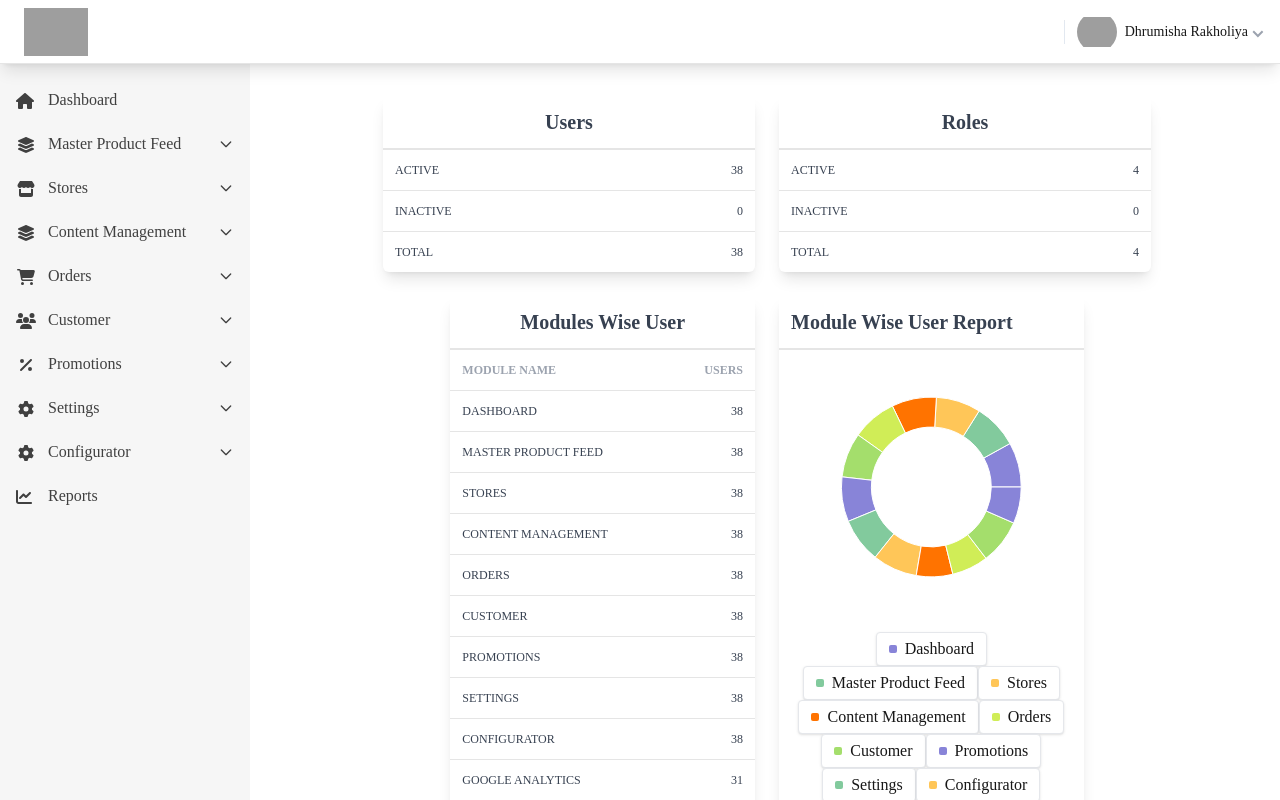
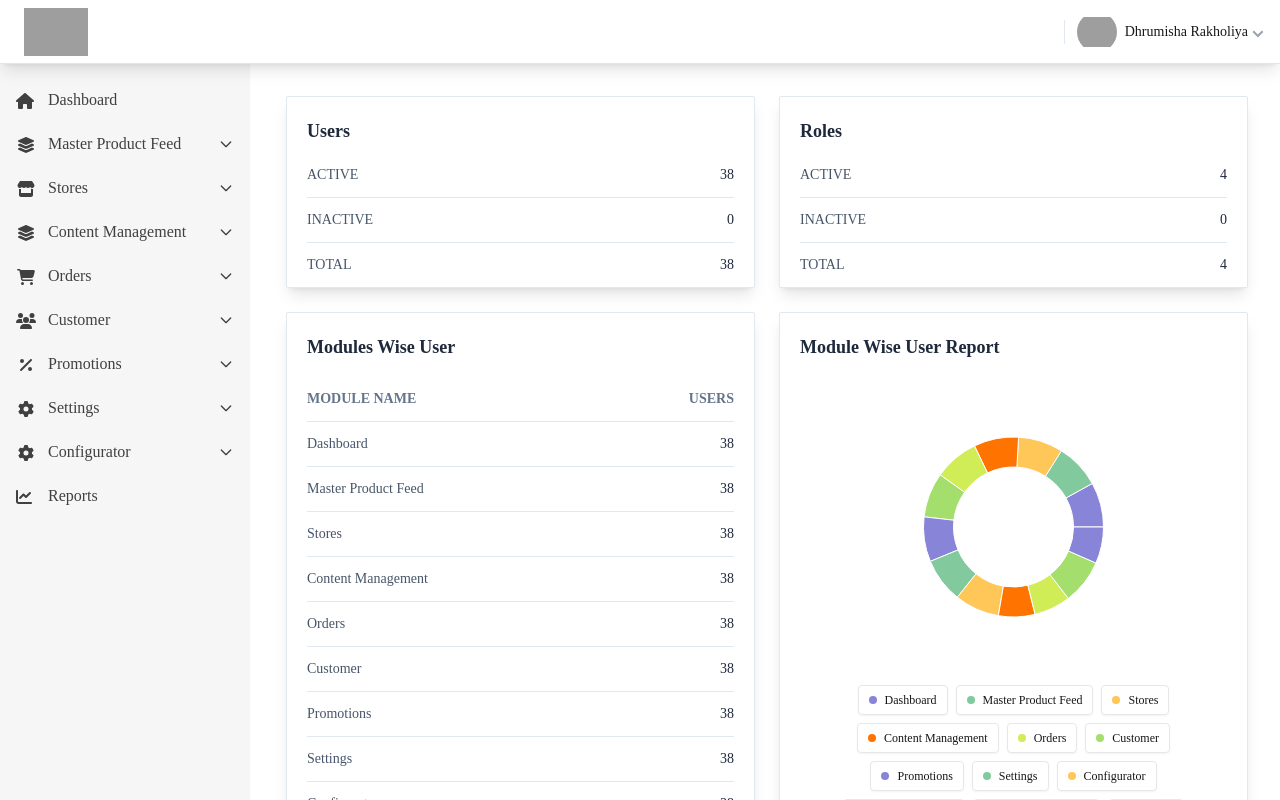
Before and after one commit to Kishan-Vadaliya/LanoRevAmp, a Next.js app in the folder frontend/: page /admin/settings/dashboard in a window 1280 px wide. Built offline with nearby package versions, Linux system fonts and the light colour scheme; grey boxes are pictures that could not be loaded.

Commit message:
refactor: enhance layout and styling of SettingDashboard component

```diff
--- a/frontend/src/admin-pages/settingDashboard/index.tsx
+++ b/frontend/src/admin-pages/settingDashboard/index.tsx
@@ -17,120 +17,81 @@ const SettingDashboard = () => {
 
   return (
     <div className="px-4 sm:px-6 lg:px-8 py-8 w-full">
-      <div className="grid grid-cols-12 gap-6 max-w-3xl mx-auto mb-6">
-        {/* User Wise */}
-        <div className="flex flex-col col-span-full sm:col-span-6 xl:col-span-6 bg-white shadow-lg rounded-md">
-          <div className="text-center item-center block">
-            <div className="flex flex-wrap items-center">
-              <div className="relative w-full max-w-full text-center">
-                <a href="/admin/Settings/user">
-                  <div className="p-3 font-semibold text-xl text-gray-700 border-b-2 border-neutral-200">
-                    Users
+      {/* First row with Users and Roles cards */}
+      <div className="grid grid-cols-12 gap-6 mb-6">
+        {/* Users Card */}
+        <div className="flex flex-col col-span-full sm:col-span-6 bg-white shadow-lg rounded-sm border border-slate-200">
+          <div className="px-5 pt-5">
+            <h2 className="text-lg font-semibold text-slate-800 mb-2">Users</h2>
+            <div className="divide-y divide-slate-200">
+              <div className="flex justify-between py-3">
+                <div className="text-sm text-slate-600">ACTIVE</div>
+                <div className="text-sm font-medium text-slate-800">38</div>
               </div>
-                </a>
-                <div className="p-3 text-gray-700 uppercase text-xs flex justify-between border-b border-neutral-200 last:border-b-0">
-                  <a href="/admin/Settings/user">
-                    <div>Active</div>
-                  </a>
-                  <div>38</div>
+              <div className="flex justify-between py-3">
+                <div className="text-sm text-slate-600">INACTIVE</div>
+                <div className="text-sm font-medium text-slate-800">0</div>
               </div>
-                <div className="p-3 text-gray-700 uppercase text-xs flex justify-between border-b border-neutral-200 last:border-b-0">
-                  <a href="/admin/Settings/user">
-                    <div>InActive</div>
-                  </a>
-                  <div>0</div>
+              <div className="flex justify-between py-3">
+                <div className="text-sm text-slate-600">TOTAL</div>
+                <div className="text-sm font-medium text-slate-800">38</div>
               </div>
-                <div className="p-3 text-gray-700 uppercase text-xs flex justify-between border-b border-neutral-200 last:border-b-0">
-                  <a href="/admin/Settings/user">
-                    <div>Total</div>
-                  </a>
-                  <div>38</div>
+            </div>
+          </div>
+        </div>
+
+        {/* Roles Card */}
+        <div className="flex flex-col col-span-full sm:col-span-6 bg-white shadow-lg rounded-sm border border-slate-200">
+          <div className="px-5 pt-5">
+            <h2 className="text-lg font-semibold text-slate-800 mb-2">Roles</h2>
+            <div className="divide-y divide-slate-200">
+              <div className="flex justify-between py-3">
+                <div className="text-sm text-slate-600">ACTIVE</div>
+                <div className="text-sm font-medium text-slate-800">4</div>
+              </div>
+              <div className="flex justify-between py-3">
+                <div className="text-sm text-slate-600">INACTIVE</div>
+                <div className="text-sm font-medium text-slate-800">0</div>
+              </div>
+              <div className="flex justify-between py-3">
+                <div className="text-sm text-slate-600">TOTAL</div>
+                <div className="text-sm font-medium text-slate-800">4</div>
               </div>
             </div>
           </div>
         </div>
       </div>
 
-        {/* Role Wise */}
-        <div className="flex flex-col col-span-full sm:col-span-6 xl:col-span-6 bg-white shadow-lg rounded-md">
-          <div className="text-center item-center block">
-            <div className="flex flex-wrap items-center">
-              <div className="relative w-full max-w-full text-center">
-                <a href="/admin/Settings/roles">
-                  <div className="p-3 font-semibold text-xl text-gray-700 border-b-2 border-neutral-200">
-                    Roles
-                  </div>
-                </a>
-                <div className="p-3 text-gray-700 uppercase text-xs flex justify-between border-b border-neutral-200 last:border-b-0">
-                  <a href="/admin/Settings/roles">
-                    <div>Active</div>
-                  </a>
-                  <div>4</div>
-                </div>
-                <div className="p-3 text-gray-700 uppercase text-xs flex justify-between border-b border-neutral-200 last:border-b-0">
-                  <a href="/admin/Settings/roles">
-                    <div>InActive</div>
-                  </a>
-                  <div>0</div>
-                </div>
-                <div className="p-3 text-gray-700 uppercase text-xs flex justify-between border-b border-neutral-200 last:border-b-0">
-                  <a href="/admin/Settings/roles">
-                    <div>Total</div>
-                  </a>
-                  <div>4</div>
-                </div>
-              </div>
-            </div>
-          </div>
-        </div>
-      </div>
-
-      <div className="grid grid-cols-12 gap-6 max-w-full mx-auto mb-6">
-        <div className="hidden xl:block flex-col col-span-full xl:col-span-2">
-          {" "}
-        </div>
-
-        {/* Modules Wise User */}
-        <div className="flex flex-col col-span-full xl:col-span-4 bg-white shadow-lg rounded-md">
-          <div className="text-center item-center block">
-            <div className="flex flex-wrap items-center">
-              <div className="relative w-full max-w-full text-center">
-                <div className="p-3 font-semibold text-xl text-gray-700 border-b-2 border-neutral-200">
-                  <div>Modules Wise User </div>
-                </div>
-                <div className="p-3 text-gray-700 uppercase font-bold text-xs flex justify-between border-b border-neutral-200 last:border-b-0">
-                  <div className="text-gray-400"> Module Name</div>
-                  <div className="text-gray-400"> Users </div>
+      {/* Second row with Module tables and chart */}
+      <div className="grid grid-cols-12 gap-6">
+        {/* Modules Wise User Table */}
+        <div className="flex flex-col col-span-full xl:col-span-6 bg-white shadow-lg rounded-sm border border-slate-200">
+          <div className="px-5 pt-5">
+            <h2 className="text-lg font-semibold text-slate-800 mb-4">Modules Wise User</h2>
+            <div className="divide-y divide-slate-200">
+              <div className="flex justify-between py-3 font-semibold">
+                <div className="text-sm text-slate-500">MODULE NAME</div>
+                <div className="text-sm text-slate-500">USERS</div>
               </div>
               {ModuleWiseUserData.map((item) => (
-                  <div key={item.name} className="p-3 text-gray-700 uppercase text-xs flex justify-between border-b border-neutral-200 last:border-b-0">
-                    <div> {item.name}</div>
-                    <div> {item.users}</div>
+                <div key={item.name} className="flex justify-between py-3">
+                  <div className="text-sm text-slate-600">{item.name}</div>
+                  <div className="text-sm font-medium text-slate-800">{item.users}</div>
                 </div>
               ))}
             </div>
           </div>
         </div>
-        </div>
 
-        {/* Modules Wise User Report */}
-        <div className="flex flex-col col-span-full xl:col-span-4">
-          <div className="w-full bg-white shadow-lg rounded-md h-full">
-            <div className=" p-3 font-semibold text-xl text-gray-700 border-b-2 border-neutral-200">
-              <div className="sm:flex sm:justify-between sm:items-center">
-                <div className="font-semibold">Module Wise User Report</div>
-                <div></div>
-              </div>
-              <div></div>
-            </div>
-            <div className="flex flex-wrap p-3  justify-center item-center text-center">
-              <div style={{ width: "100%", height: "250px" }}>
-                {" "}
-                {/* // Ensure height is set */}
+        {/* Module Wise User Report Chart */}
+        <div className="flex flex-col col-span-full xl:col-span-6 bg-white shadow-lg rounded-sm border border-slate-200">
+          <div className="px-5 pt-5">
+            <h2 className="text-lg font-semibold text-slate-800 mb-4">Module Wise User Report</h2>
+            <div className="flex justify-center" style={{ height: '300px' }}>
               <ResponsiveContainer width="100%" height="100%">
                 <PieChart>
                   <Pie
-                      data={ModuleWiseUserData}
+                    data={data}
                     dataKey="users"
                     cx="50%"
                     cy="50%"
@@ -140,7 +101,7 @@ const SettingDashboard = () => {
                     {data.map((entry, index) => (
                       <Cell
                         key={`cell-${index}`}
-                          fill={entry.users === 0 ? "" : entry.color} // Show grey for hidden slices
+                        fill={entry.users === 0 ? "#f5f5f5" : entry.color}
                       />
                     ))}
                   </Pie>
@@ -148,30 +109,24 @@ const SettingDashboard = () => {
                 </PieChart>
               </ResponsiveContainer>
             </div>
-            </div>
 
+            {/* Legend */}
             <div className="px-3 pt-2 pb-3">
-              <ul className="flex flex-wrap justify-center">
-                {ModuleWiseUserData.map((item) => {
-                  return (
-                    <li className="margin: 0.25rem" key={item.name}>
+              <div className="flex flex-wrap justify-center gap-2">
+                {ModuleWiseUserData.map((item) => (
                   <button
-                        className={`btn-xs border shadow flex items-center px-3 py-1 rounded ${
-                          item.visible ? "bg-white" : "bg-gray-300 opacity-50"
-                        }`}
-                        type="button"
+                    key={item.name}
+                    className="inline-flex items-center px-2.5 py-1.5 text-xs font-medium rounded border shadow-sm"
                     onClick={() => toggleVisibility(item.name)}
                   >
                     <span
-                          className="block w-2 h-2 bg-gray-300 rounded-sm mr-2"
-                          style={{ background: item.color }}
-                        ></span>
-                        <span className="flex items-center">{item.name}</span>
+                      className="w-2 h-2 rounded-full mr-2"
+                      style={{ backgroundColor: item.color }}
+                    />
+                    {item.name}
                   </button>
-                    </li>
-                  );
-                })}
-              </ul>
+                ))}
+              </div>
             </div>
           </div>
         </div>
```
Lines whose indentation alone changed are shown as unchanged.
